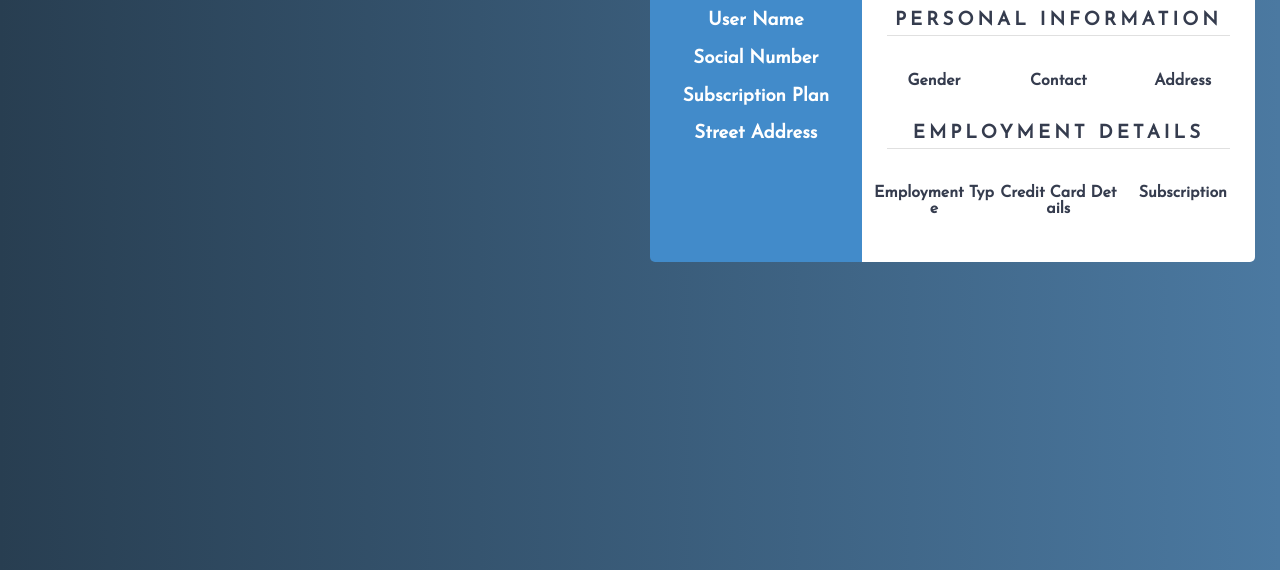
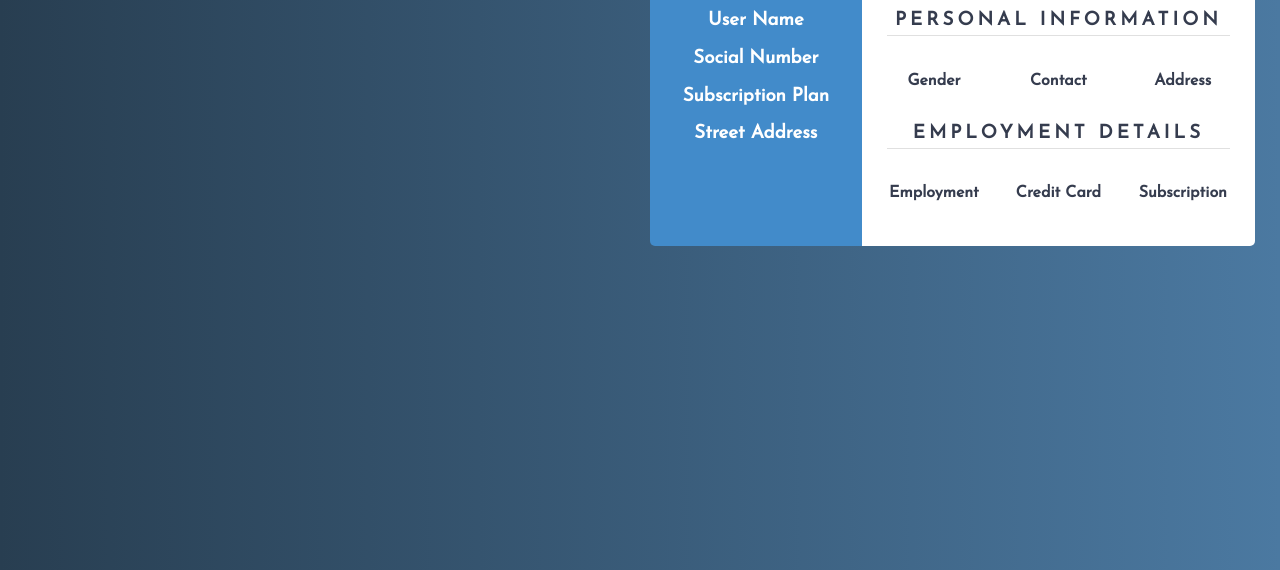
Before and after one commit to bawa-yatin/JS-Assignment-1, a plain HTML site: page index.html in a window 1280 px wide. Shown: the part 230-800 px from the top of the page. Drawn offline with Linux system fonts and the light colour scheme; no server answers.

Commit message:
Minor Changes made in JS Assignment 1

```diff
--- a/index.html
+++ b/index.html
@@ -102,11 +102,11 @@
                         <h3>Employment Details</h3>
                         <div class="projects_data">
                             <div class="data">
-                                <h4>Employment Type</h4>
+                                <h4>Employment</h4>
                                 <p id="user_emp"></p>
                             </div>
                             <div class="data">
-                                <h4>Credit Card Details</h4>
+                                <h4>Credit Card</h4>
                                 <p id="user_cc"></p>
                             </div>
                             <div class="data">
```
